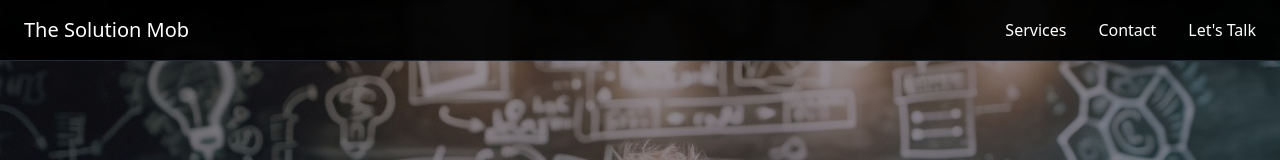
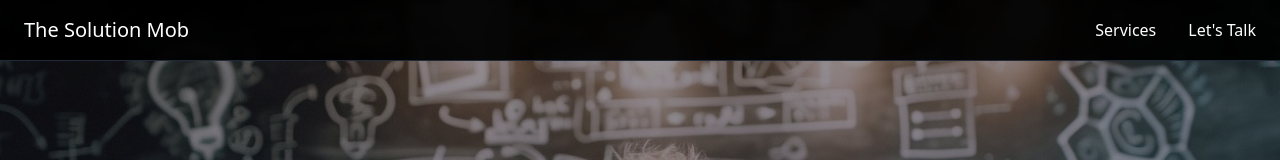
Before and after one commit to DomTSM718/simple-page-sender, a React (Vite) app: page / in a window 1280 px wide. Shown: the top 160 px of the page. Built offline with nearby package versions, Linux system fonts and the light colour scheme.

Commit message:
Remove "Contact" link from header
Removed the "Contact" link from the header, keeping only the "Let's Talk" link.
-edited src/components/Header.tsx

```diff
--- a/src/components/Header.tsx
+++ b/src/components/Header.tsx
@@ -14,9 +14,6 @@ const Header = () => {
               Services
             </a>
             <a href="#contact" className="text-white hover:text-gray-300 transition-colors">
-              Contact
-            </a>
-            <a href="#contact" className="text-white hover:text-gray-300 transition-colors">
               Let's Talk
             </a>
           </nav>
```
